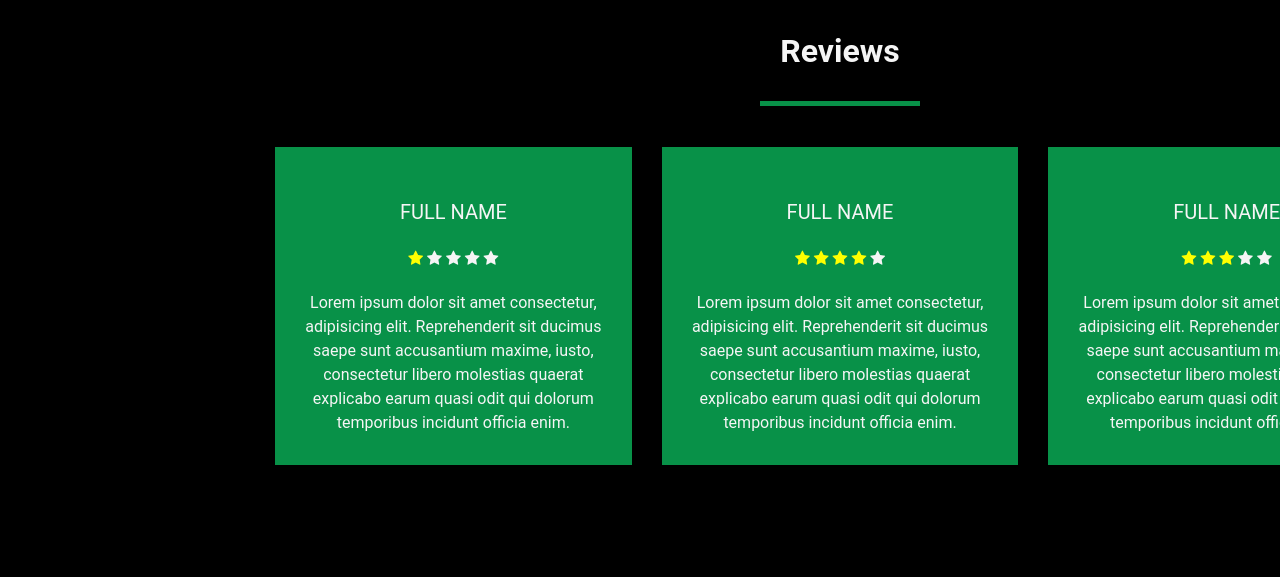
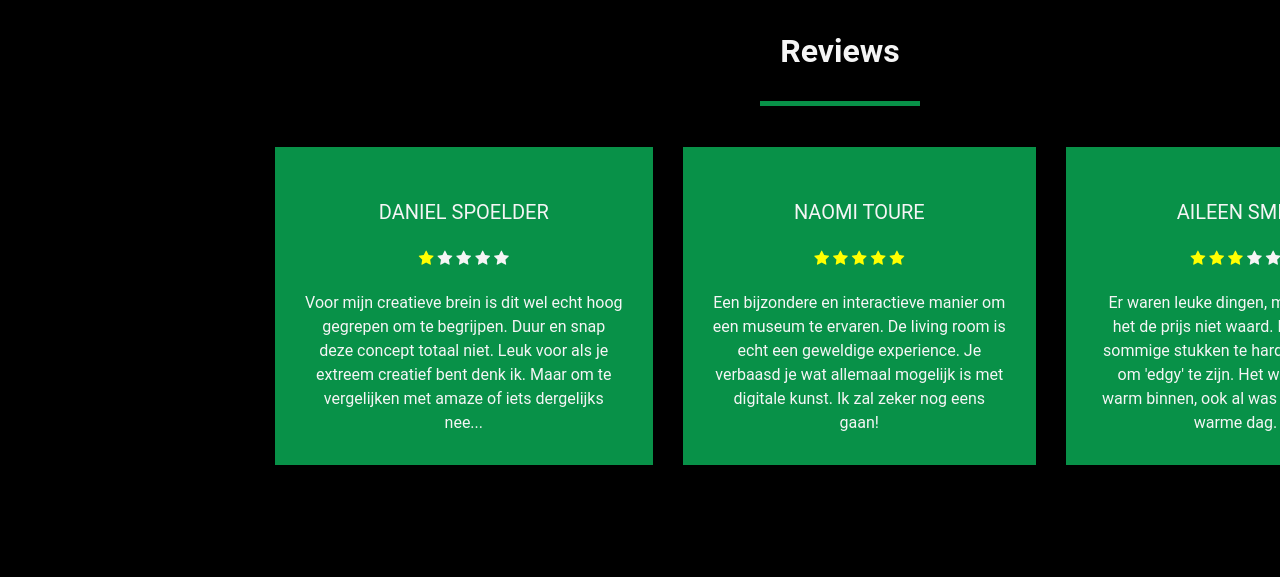
Before and after one commit to julnark/BO-Museum, a plain HTML site: page index.html in a window 1280 px wide. Shown: the part 1763-2340 px from the top of the page. Drawn offline with Linux system fonts and the light colour scheme.

Commit message:
reviewsnl

```diff
--- a/index.html
+++ b/index.html
@@ -95,7 +95,7 @@
                 <div class="row">
                     <div class="col">
                         <div class="review">
-                            <div class="name">Full Name</div>
+                            <div class="name">Daniel Spoelder</div>
                             <div class="stars">
                                 <span class="fa fa-star checked"></span>
                                 <span class="fa fa-star"></span>
@@ -103,10 +103,9 @@
                                 <span class="fa fa-star"></span>
                                 <span class="fa fa-star"></span>
                             </div>
-                            <p>Lorem ipsum dolor sit amet consectetur, adipisicing elit. Reprehenderit sit ducimus saepe
-                                sunt accusantium maxime, iusto, consectetur libero molestias quaerat explicabo earum
-                                quasi
-                                odit qui dolorum temporibus incidunt officia enim.</p>
+                            <p>Voor mijn creatieve brein is dit wel echt hoog gegrepen om te begrijpen. Duur en
+                                snap deze concept totaal niet. Leuk voor als je extreem creatief bent denk ik. Maar om
+                                te vergelijken met amaze of iets dergelijks nee...</p>
                         </div>
                     </div>
                 </div>
@@ -114,18 +113,17 @@
                 <div class="row">
                     <div class="col">
                         <div class="review">
-                            <div class="name">Full Name</div>
+                            <div class="name">naomi toure</div>
                             <div class="stars">
                                 <span class="fa fa-star checked"></span>
                                 <span class="fa fa-star checked"></span>
                                 <span class="fa fa-star checked"></span>
                                 <span class="fa fa-star checked"></span>
-                                <span class="fa fa-star"></span>
+                                <span class="fa fa-star checked"></span>
                             </div>
-                            <p>Lorem ipsum dolor sit amet consectetur, adipisicing elit. Reprehenderit sit ducimus saepe
-                                sunt accusantium maxime, iusto, consectetur libero molestias quaerat explicabo earum
-                                quasi
-                                odit qui dolorum temporibus incidunt officia enim.</p>
+                            <p>Een bijzondere en interactieve manier om een museum te ervaren. De living room is echt
+                                een geweldige experience. Je verbaasd je wat allemaal mogelijk is met digitale kunst. Ik
+                                zal zeker nog eens gaan!</p>
                         </div>
                     </div>
                 </div>
@@ -133,7 +131,7 @@
                 <div class="row">
                     <div class="col">
                         <div class="review">
-                            <div class="name">Full Name</div>
+                            <div class="name">Aileen Smit</div>
                             <div class="stars">
                                 <span class="fa fa-star checked"></span>
                                 <span class="fa fa-star checked"></span>
@@ -141,10 +139,9 @@
                                 <span class="fa fa-star"></span>
                                 <span class="fa fa-star"></span>
                             </div>
-                            <p>Lorem ipsum dolor sit amet consectetur, adipisicing elit. Reprehenderit sit ducimus saepe
-                                sunt accusantium maxime, iusto, consectetur libero molestias quaerat explicabo earum
-                                quasi
-                                odit qui dolorum temporibus incidunt officia enim.</p>
+                            <p>Er waren leuke dingen, maar ik vond het de prijs niet waard. Het is alsof sommige stukken
+                                te hard probeerden om 'edgy' te zijn. Het was ook erg warm binnen, ook al was het geen
+                                erg warme dag. </p>
                         </div>
                     </div>
                 </div>
```
